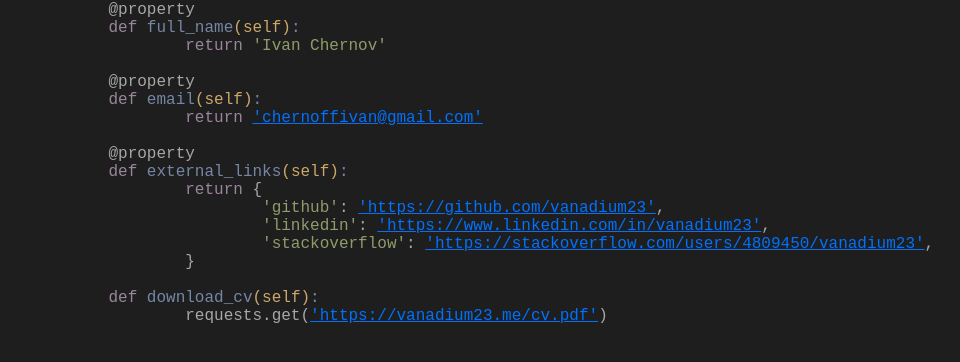
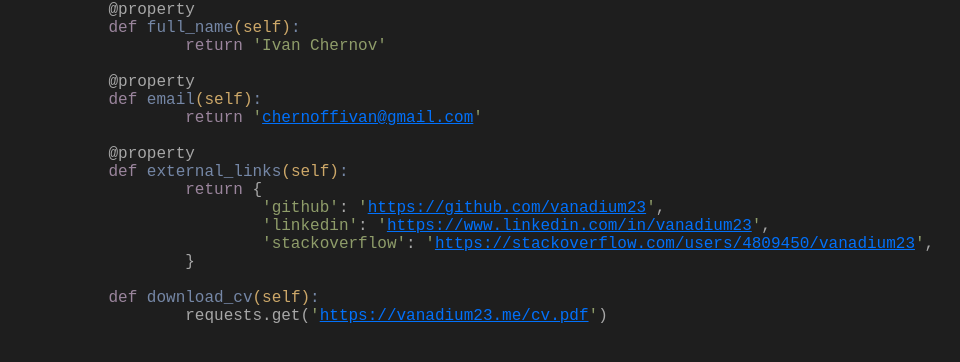
Before and after one commit to vanadium23/vanadium23.github.io, a Jekyll site: the page built from index.html, in a window 1280 px wide. Shown: the part 239-601 px from the top of the page, without its empty margins (130-1090 px from the left). Built offline with Jekyll 4.4.1, drawn with Linux system fonts in a browser that asks for light colours.

Commit message:
[Ref] ' is out of anchor

```diff
--- a/index.html
+++ b/index.html
@@ -23,18 +23,18 @@ title: Vanadium23
 
 <span class="hljs-meta">    			@property</span>
     			<span class="hljs-function"><span class="hljs-keyword">def</span> <span class="hljs-title">email</span><span class="hljs-params">(self)</span>:</span>
-    				<span class="hljs-keyword">return</span> <span class="hljs-string"><a href="mailto:chernoffivan@gmail.com">'chernoffivan@gmail.com'</a></span>
+    				<span class="hljs-keyword">return</span> <span class="hljs-string">'<a href="mailto:chernoffivan@gmail.com">chernoffivan@gmail.com</a>'</span>
 
 <span class="hljs-meta">    			@property</span>
     			<span class="hljs-function"><span class="hljs-keyword">def</span> <span class="hljs-title">external_links</span><span class="hljs-params">(self)</span>:</span>
     				<span class="hljs-keyword">return</span> {
-    					<span class="hljs-string">'github'</span>: <span class="hljs-string"><a href="https://github.com/vanadium23">'https://github.com/vanadium23'</a></span>,
-    					<span class="hljs-string">'linkedin'</span>: <span class="hljs-string"><a href="https://www.linkedin.com/in/vanadium23">'https://www.linkedin.com/in/vanadium23'</a></span>,
-    					<span class="hljs-string">'stackoverflow'</span>: <span class="hljs-string"><a href="https://stackoverflow.com/users/4809450/vanadium23">'https://stackoverflow.com/users/4809450/vanadium23'</a></span>,
+    					<span class="hljs-string">'github'</span>: <span class="hljs-string">'<a href="https://github.com/vanadium23">https://github.com/vanadium23</a>'</span>,
+    					<span class="hljs-string">'linkedin'</span>: <span class="hljs-string">'<a href="https://www.linkedin.com/in/vanadium23">https://www.linkedin.com/in/vanadium23</a>'</span>,
+    					<span class="hljs-string">'stackoverflow'</span>: <span class="hljs-string">'<a href="https://stackoverflow.com/users/4809450/vanadium23">https://stackoverflow.com/users/4809450/vanadium23</a>'</span>,
     				}
 
     			<span class="hljs-function"><span class="hljs-keyword">def</span> <span class="hljs-title">download_cv</span><span class="hljs-params">(self)</span>:</span>
-    				requests.get(<span class="hljs-string"><a href="https://vanadium23.me/cv.pdf">'https://vanadium23.me/cv.pdf'</a></span>)
+    				requests.get(<span class="hljs-string">'<a href="https://vanadium23.me/cv.pdf">https://vanadium23.me/cv.pdf</a>'</span>)
     	</code>
     </pre>
 </section>
```
